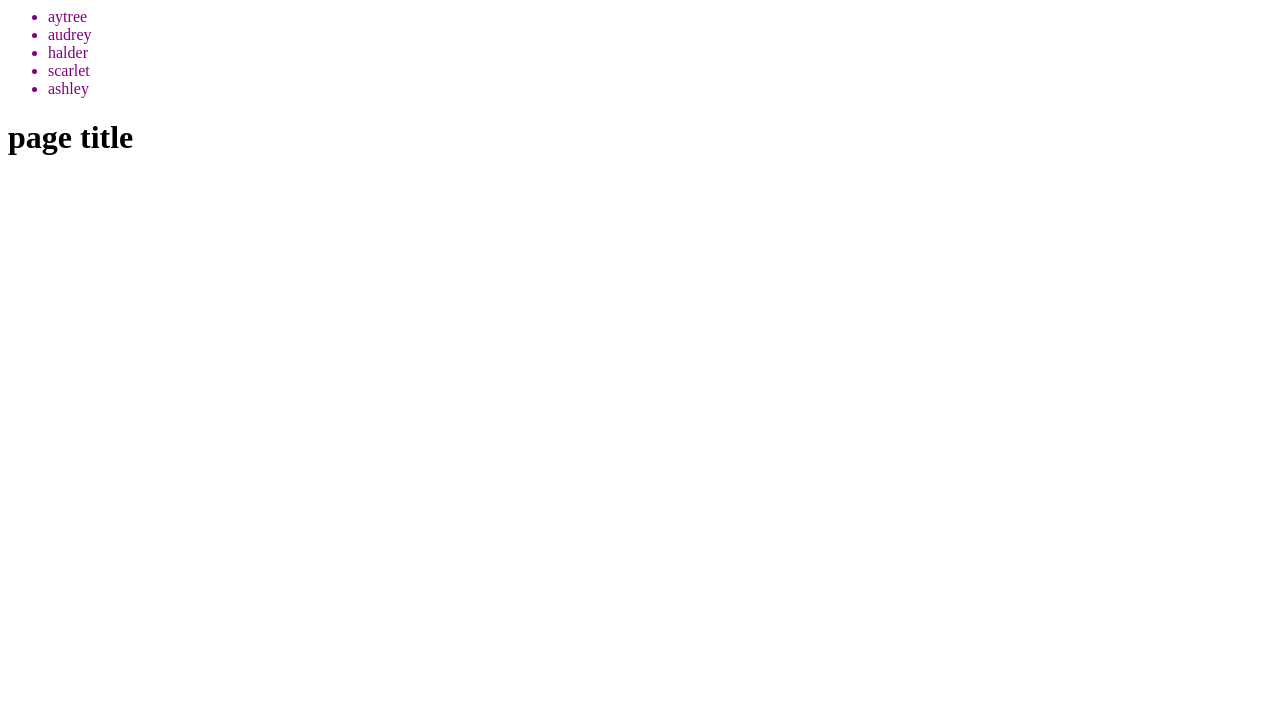
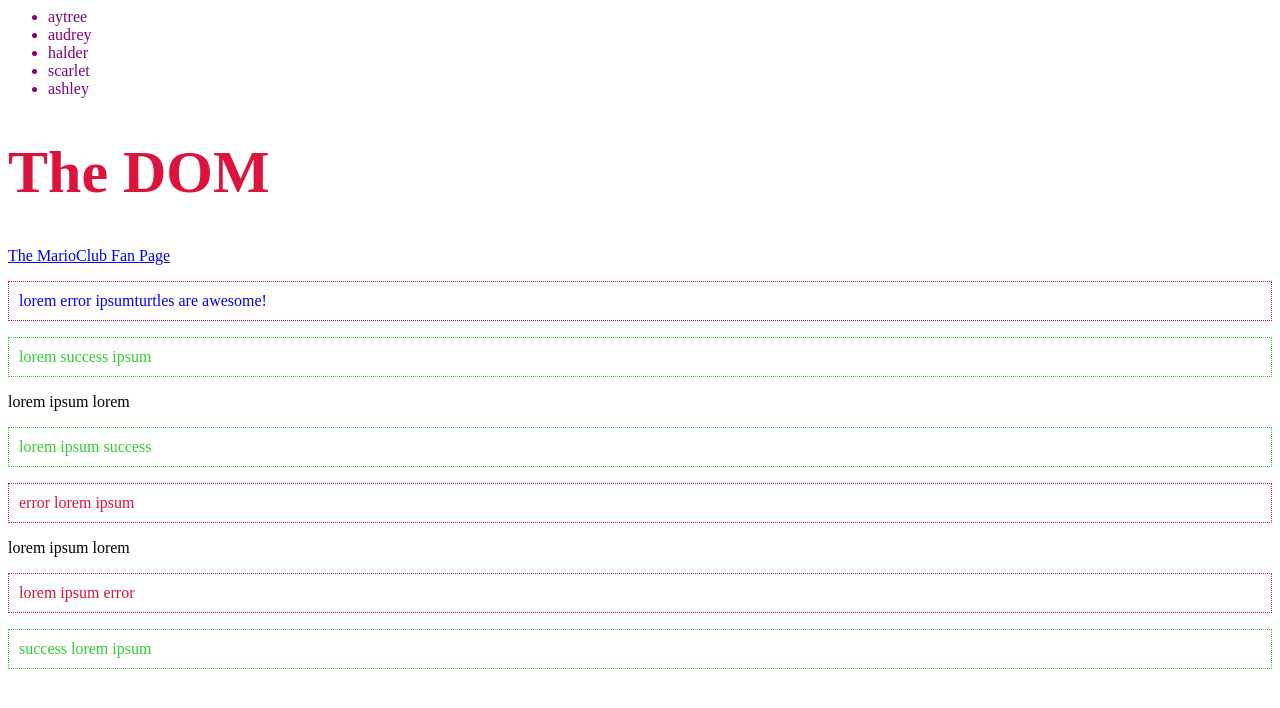
Before and after one commit to audreyhalder/javascript-crash-course, a plain HTML site: page index.html in a window 1280 px wide. Drawn offline with Linux system fonts and the light colour scheme.

Commit message:
Create document object model

```diff
--- /dev/null
+++ b/DOM.js
@@ -0,0 +1,90 @@
+const para = document.querySelector('p');
+console.log(para);
+
+const par = document.querySelector('.error');
+console.log(par);
+
+const div = document.querySelector('div.error');
+console.log(div);
+
+const paras = document.querySelectorAll('p');
+console.log(paras);
+console.log(paras[1]);
+paras.forEach(para => {
+    console.log(para);
+});
+
+const errors = document.querySelectorAll('.error');
+console.log(errors);
+
+
+// get an element by id
+
+const titl = document.getElementById('page-title');
+console.log(titl);
+
+// get elements by their class name
+
+const error = document.getElementsByClassName('error');
+console.log(error);
+
+// get elements by their tag name
+
+const paragraph = document.getElementsByTagName('p');
+console.log(paragraph);
+
+
+console.log(para.innerText);
+para.innerText += 'turtles are awesome!';
+//para.innerText = 'turtles are awesome!';
+paras.forEach(para => {
+    console.log(para.innerText);
+    //para.innerText += 'new text';
+});
+
+const content = document.querySelector('.content');
+//console.log(content.innerHTML);
+//content.innerHTML += '<h2>This is a new h2</h2>';
+people.forEach(person => {
+    //content.innerHTML += `<p>${person}</p>`;
+});
+
+
+const link = document.querySelector('a');
+console.log(link.getAttribute('href'));
+link.setAttribute('href','https://www.marioclub.com');
+link.innerText = 'The MarioClub Fan Page';
+
+const msg = document.querySelector('p');
+console.log(msg.getAttribute('class'));
+//msg.setAttribute('class','success');
+msg.setAttribute('style','color:blue;');
+
+const heading = document.querySelector('h1');
+console.log(heading.style);
+console.log(heading.style.color);
+heading.style.margin = '50px';
+heading.style.color = 'crimson';
+heading.style.fontSize = '60px';
+heading.style.margin = '';
+
+const graph = document.querySelector('p');
+console.log(graph.classList);
+graph.classList.add('success');
+graph.classList.remove('success');
+
+const alltags = document.querySelectorAll('p');
+console.log(alltags.innerText);
+
+alltags.forEach(tag =>{
+    if(tag.innerText.includes('error')){
+        tag.classList.add('error');
+    }
+    if(tag.innerText.includes('success')){
+        tag.classList.add('success');
+    }
+});
+
+const header = document.querySelector('.title');
+header.classList.toggle('test');
+header.classList.toggle('test');
--- a/index.html
+++ b/index.html
@@ -3,6 +3,7 @@
     <meta charset="UTF-8">
     <meta http-equiv="X-UA-Compatible" content="IE=edge">
     <meta name="viewport" content="width=device-width, initial-scale=1.0">
+    <link rel="stylesheet" href="styles.css">
     <title>Document</title>
     <!--<script>
         alert('hello, world')
@@ -11,8 +12,40 @@
     <script src="sandbox.js"></script>
     <script src="functions.js"></script>
     <script src="objects.js"></script>
+
 </head>
 <body>
-    <h1>page title</h1>
+    <h1 id = 'page-title' style = 'color: orange;' class = 'title'>The DOM</h1>
+
+    <a href="https://www.google.com">Link to somewhere cool...</a>
+
+    <!--<div>
+        <p>hello,world</p>
+        <p>lorem ipsum</p>
+        <p class ='error'>This is an error message</p>
+    </div>
+
+    <div class="error">this is another error</div>
+
+    <div class="content">
+        <p>
+            this is the content
+        </p>
+    </div>
+
+    <p class = 'error'>
+        lorem ipsum bhwpfu f fwancnccnucmcn  u  r h   3t709q
+    </p>-->
+
+    <p>lorem error ipsum</p>
+    <p>lorem success ipsum</p>
+    <p>lorem ipsum lorem</p>
+    <p>lorem ipsum success</p>
+    <p>error lorem ipsum</p>
+    <p>lorem ipsum lorem</p>
+    <p>lorem ipsum error</p>
+    <p>success lorem ipsum</p>
+
+    <script src="DOM.js"></script>
 </body>
 </html>
--- /dev/null
+++ b/styles.css
@@ -0,0 +1,11 @@
+.error{
+    padding : 10px;
+    color : crimson;
+    border : 1px dotted crimson;
+}
+
+.success{
+    padding : 10px;
+    color : limegreen;
+    border : 1px dotted limegreen;
+}
```
